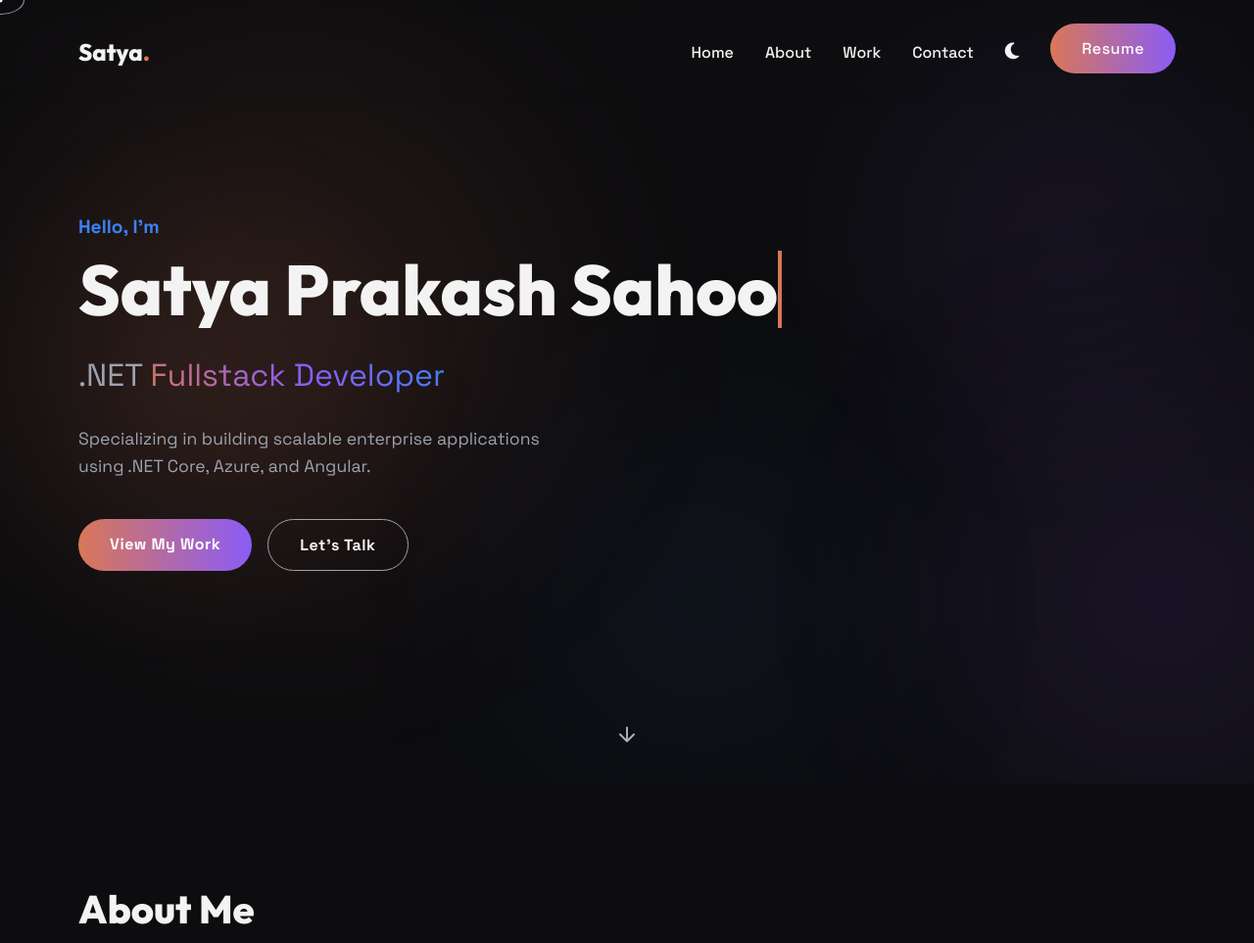
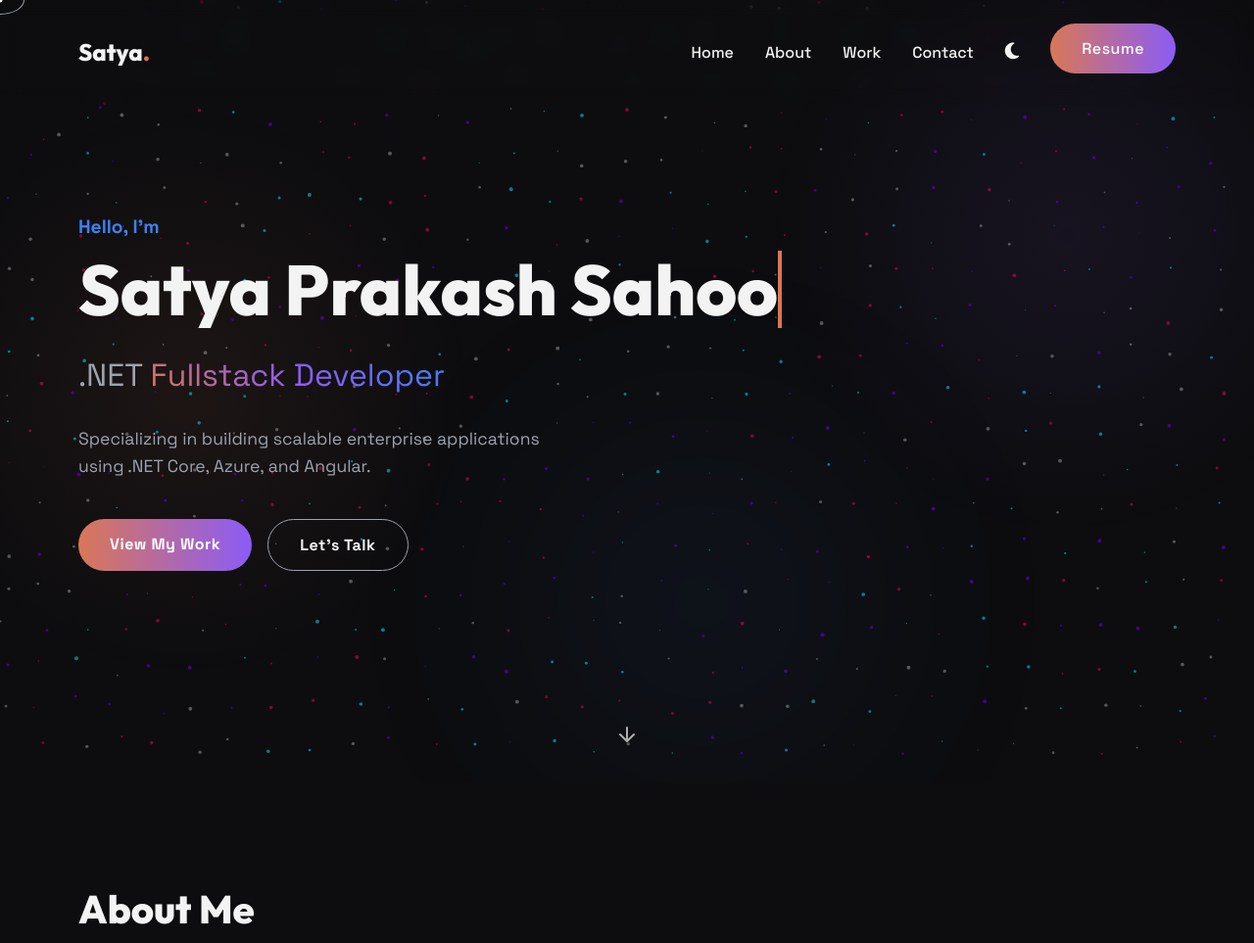
Before and after one commit to satya-prakash-7798/Portfolio, a plain HTML site: page index.html in a window 1280 px wide. Shown: the top 963 px of the page at 98% size. Drawn offline with Linux system fonts and the light colour scheme; animation ran at ten frames a second.

Commit message:
Fixed UI

```diff
--- a/index.html
+++ b/index.html
@@ -57,8 +57,7 @@
             </div>
         </div>
         <div class="hero-visual">
-            <div class="blob blob-1"></div>
-            <div class="blob blob-2"></div>
+            <canvas id="particle-canvas"></canvas>
         </div>
         <a href="#about" class="scroll-down">
             <!-- Simple SVG Scroll Icon -->
@@ -125,8 +124,9 @@
                             <li>SQL Server</li>
                         </ul>
                         <div class="project-links">
-                            <a href="#" target="_blank"><i class="fab fa-github"></i> Code</a>
-                            <a href="#" target="_blank"><i class="fas fa-external-link-alt"></i> Live Demo</a>
+                            <!-- <a href="#" target="_blank"><i class="fab fa-github"></i> Code</a>
+                            <a href="#" target="_blank"><i class="fas fa-external-link-alt"></i> Live Demo</a> -->
+                            <span style="opacity: 0.7; font-size: 0.9rem;">Links coming soon</span>
                         </div>
                     </div>
                 </article>
@@ -145,8 +145,9 @@
                             <li>Bootstrap</li>
                         </ul>
                         <div class="project-links">
-                            <a href="#" target="_blank"><i class="fab fa-github"></i> Code</a>
-                            <a href="#" target="_blank"><i class="fas fa-external-link-alt"></i> Live Demo</a>
+                            <!-- <a href="#" target="_blank"><i class="fab fa-github"></i> Code</a>
+                            <a href="#" target="_blank"><i class="fas fa-external-link-alt"></i> Live Demo</a> -->
+                            <span style="opacity: 0.7; font-size: 0.9rem;">Links coming soon</span>
                         </div>
                     </div>
                 </article>
--- a/script.js
+++ b/script.js
@@ -114,4 +114,127 @@ document.addEventListener('DOMContentLoaded', () => {
             // window.location.href = 'resume.html';
         });
     }
+
+    // Particle Background Effect
+    const canvas = document.getElementById('particle-canvas');
+    if (canvas) {
+        const ctx = canvas.getContext('2d');
+        let width, height;
+        let particles = [];
+
+        // Antigravity Spacing and Colors
+        const spacing = 40;
+        const particleBaseSize = 1.5;
+        // Colors from our CSS variable theme
+        const colors = ['rgba(0, 240, 255, 0.5)', 'rgba(112, 0, 255, 0.5)', 'rgba(255, 0, 85, 0.5)', 'rgba(255, 255, 255, 0.3)'];
+
+        // Mouse tracking for interaction
+        const mouse = { x: null, y: null, radius: 150 };
+
+        window.addEventListener('mousemove', (e) => {
+            mouse.x = e.x;
+            mouse.y = e.y;
+        });
+
+        // On resize init
+        window.addEventListener('resize', init);
+
+        function init() {
+            width = canvas.width = window.innerWidth;
+            height = canvas.height = window.innerHeight;
+            createParticles();
+        }
+
+        class Particle {
+            constructor(x, y) {
+                this.x = x;
+                this.y = y;
+                this.baseX = x;
+                this.baseY = y;
+                this.size = (Math.random() * particleBaseSize) + 0.5;
+                this.density = (Math.random() * 30) + 1;
+                this.color = colors[Math.floor(Math.random() * colors.length)];
+                this.distance = 0;
+            }
+
+            draw() {
+                ctx.fillStyle = this.color;
+                ctx.beginPath();
+                ctx.arc(this.x, this.y, this.size, 0, Math.PI * 2);
+                ctx.closePath();
+                ctx.fill();
+            }
+
+            update() {
+                let dx = mouse.x - this.x;
+                let dy = mouse.y - this.y;
+                let distance = Math.sqrt(dx * dx + dy * dy);
+
+                // Repel effect (Antigravity 'push' feel)
+                let forceDirectionX = dx / distance;
+                let forceDirectionY = dy / distance;
+
+                // Max distance to interact
+                let maxDistance = mouse.radius;
+
+                // Force simulation: stronger when closer
+                let force = (maxDistance - distance) / maxDistance;
+
+                // Only interact if close enough
+                // The "Direction" needs to be away from mouse
+                let directionX = forceDirectionX * force * this.density;
+                let directionY = forceDirectionY * force * this.density;
+
+                if (distance < maxDistance) {
+                    // Move away from mouse
+                    this.x -= directionX * 2;
+                    this.y -= directionY * 2;
+                } else {
+                    // Return to original position
+                    if (this.x !== this.baseX) {
+                        let dxBase = this.x - this.baseX;
+                        this.x -= dxBase / 20; // smooth return speed
+                    }
+                    if (this.y !== this.baseY) {
+                        let dyBase = this.y - this.baseY;
+                        this.y -= dyBase / 20;
+                    }
+                }
+
+                this.draw();
+            }
+        }
+
+        function createParticles() {
+            particles = [];
+
+            // Grid layout for "dot dot" feel, rather than random chaos
+            // This matches the structured yet floating look of Antigravity
+            for (let y = 0; y < height; y += spacing) {
+                for (let x = 0; x < width; x += spacing) {
+                    // Add some random offsets so it's not a perfect boring grid
+                    let xPos = x + ((Math.random() - 0.5) * 20);
+                    let yPos = y + ((Math.random() - 0.5) * 20);
+                    particles.push(new Particle(xPos, yPos));
+                }
+            }
+        }
+
+        function animate() {
+            ctx.clearRect(0, 0, width, height);
+
+            // Subtle global drift? Or simple connection interactions?
+            // Let's stick to the mouse repulsion for the clear "effect on mouse move" behavior
+
+            particles.forEach(particle => {
+                particle.update();
+            });
+
+            requestAnimationFrame(animate);
+        }
+
+        // Boot
+        init();
+        animate();
+    }
 });
--- a/style.css
+++ b/style.css
@@ -1036,3 +1036,12 @@ h4 {
         left: -2.05rem;
     }
 }
+/* Particle Effect Canvas */
+.hero-visual canvas {
+    display: block;
+    width: 100%;
+    height: 100%;
+    position: absolute;
+    top: 0;
+    left: 0;
+}
```
